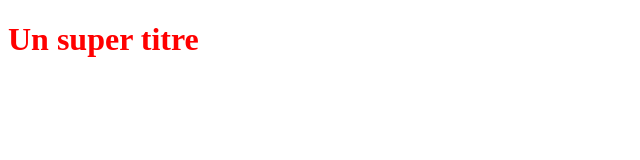
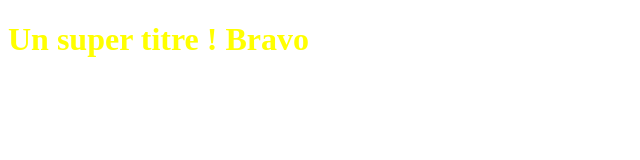
Before and after one commit to measri/premier_projet, a plain HTML site: page index.html in a window 1280 px wide. Shown: the whole page, without its empty margins (0-640 px from the left). Drawn offline with Linux system fonts and the light colour scheme.

Commit message:
Modification du titre et couleur

```diff
--- a/index.html
+++ b/index.html
@@ -5,6 +5,6 @@
    <link rel="stylesheet" type="text/css" href="styles.css">
 </head>
 <body>
-   <h1>Un super titre</h1>
+   <h1>Un super titre ! Bravo</h1>
 </body>
 </html>
--- a/styles.css
+++ b/styles.css
@@ -1,3 +1,3 @@
 h1 {
-   color: red;
+   color: yellow;
 }
```
